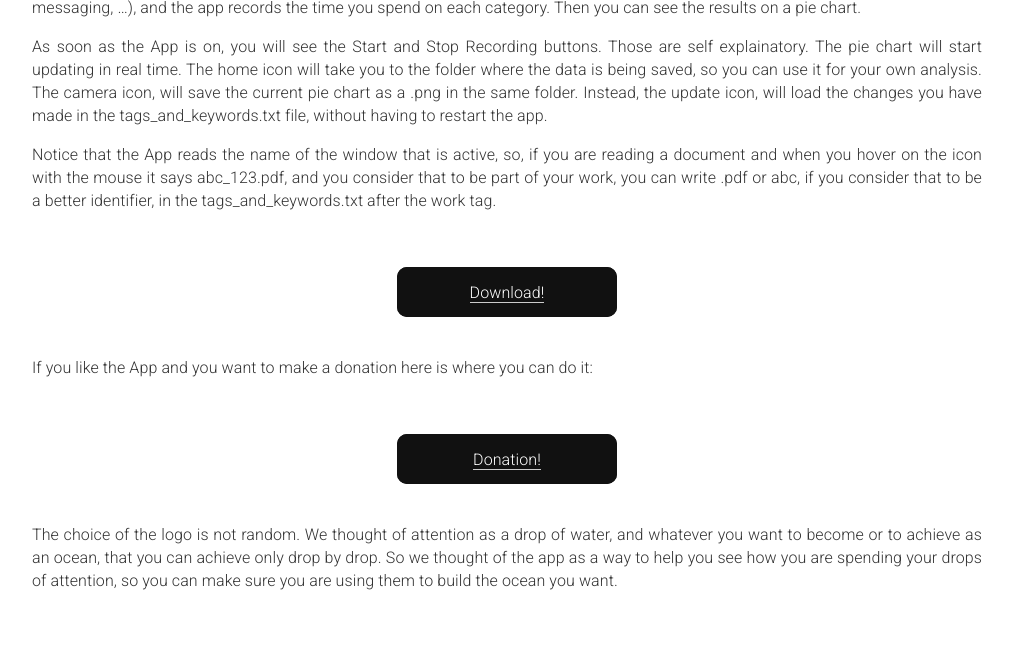
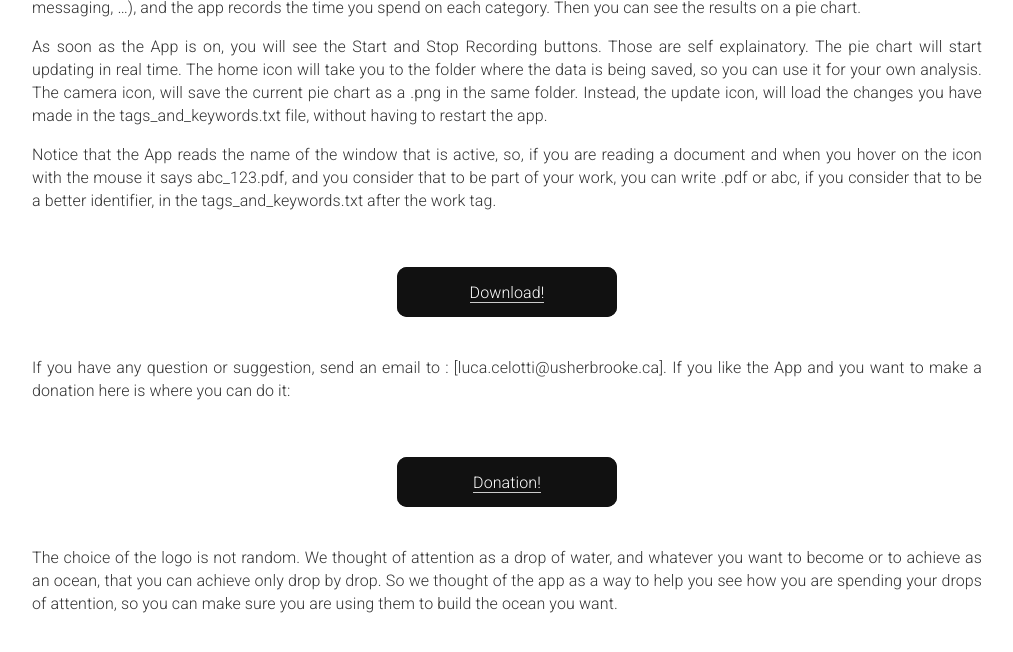
Before and after one commit to trackattapp/trackattapp, a Jekyll site: the page built from _pages/home.md, in a window 1280 px wide and 900 px high, scrolled down 881 px. Shown: the top 652 px of the window, without its empty margins (133-1146 px from the left). Built offline with Jekyll 4.4.1, drawn with Linux system fonts in a browser that asks for light colours.

Commit message:
minor changes

```diff
--- a/_pages/home.md
+++ b/_pages/home.md
@@ -65,6 +65,7 @@ in the tags_and_keywords.txt after the work tag.
 
 <br>
 
+If you have any question or suggestion, send an email to : [luca.celotti@usherbrooke.ca].
 If you like the App and you want to make a donation here is where you can do it:
 
 <br>
```
